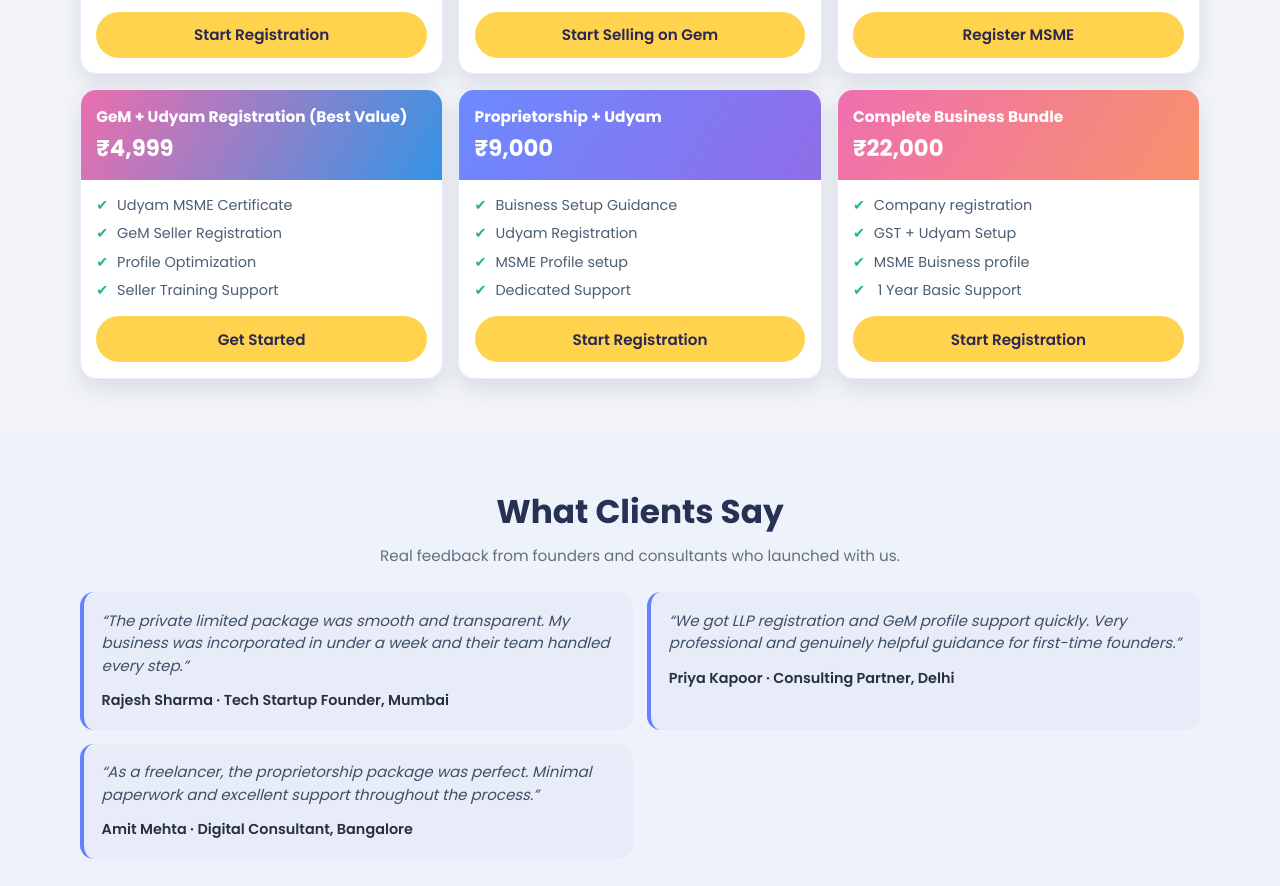
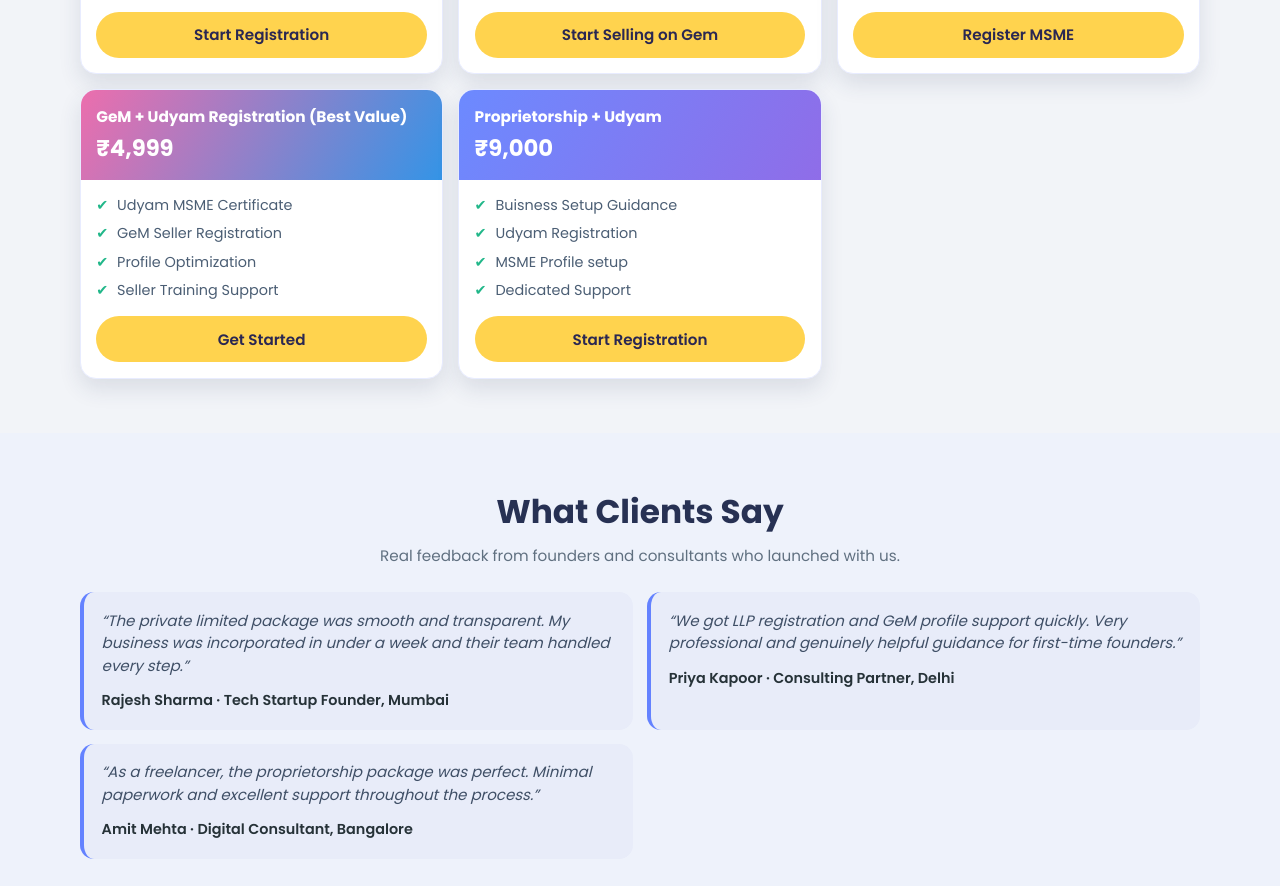
Before and after one commit to Sushobhit-Katiyar/Buisness_test, a website: page index.html in a window 1280 px wide. Shown: the part 923-1809 px from the top of the page. Drawn offline with Linux system fonts and the light colour scheme.

Commit message:
removed article 5

```diff
--- a/index.html
+++ b/index.html
@@ -553,7 +553,7 @@
         </div>
       </article>
 
-      <article class="package-card card-5">
+      <!-- <article class="package-card card-5">
         <div class="package-head">
           <h3>Complete Business Bundle</h3>
           <div class="package-price">₹22,000</div>
@@ -567,7 +567,7 @@
           </ul>
           <button class="btn btn-primary">Start Registration</button>
         </div>
-      </article>
+      </article> -->
 
 
     </div>
```
